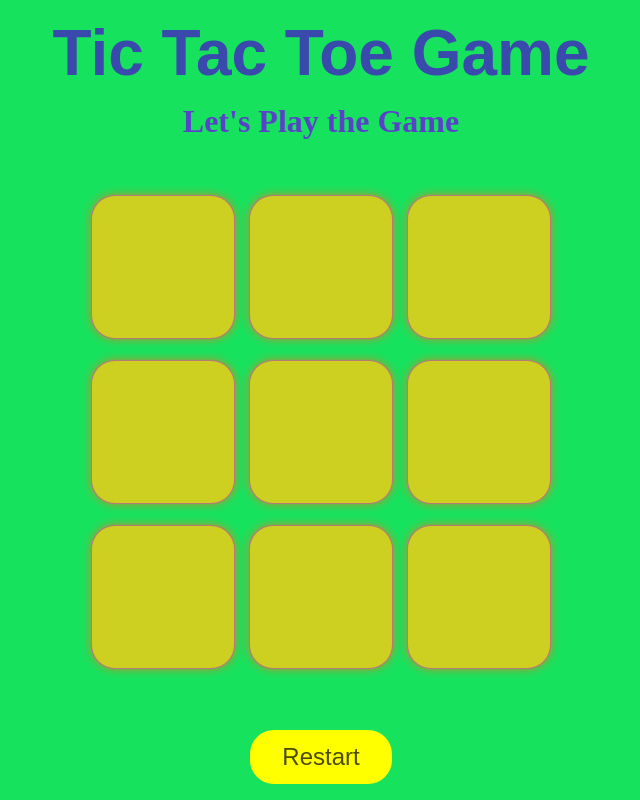
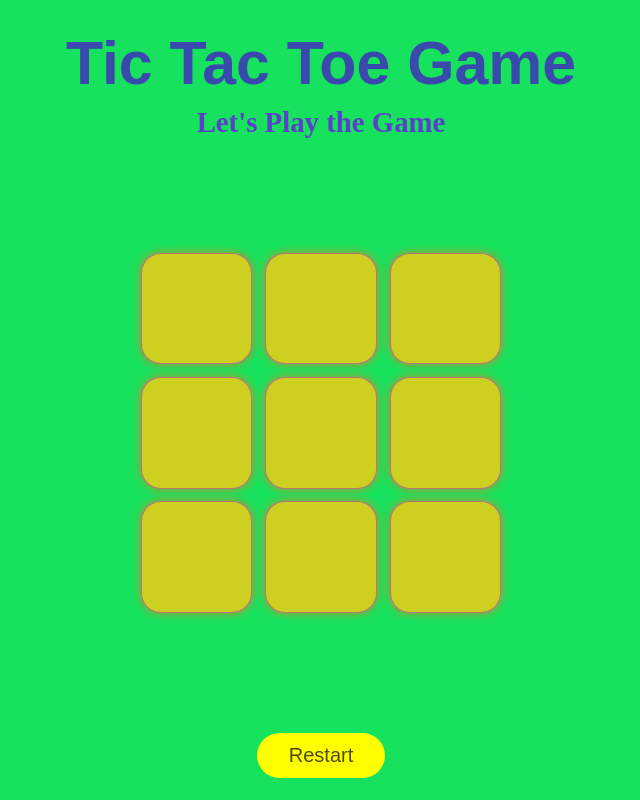
Before and after one commit to PranavYeole03/TicTac, a plain HTML site: page index.html in a window 1280 px wide. Shown: the whole page, without its empty margins (319-959 px from the left). Drawn offline with Linux system fonts and the light colour scheme.

Commit message:
first commit

```diff
--- a/Tictac.css
+++ b/Tictac.css
@@ -1,6 +1,7 @@
+/* Reset */
 * {
+  margin: 0;
   padding: 0;
-  margin: 0;
   box-sizing: border-box;
 }
 
@@ -10,6 +11,8 @@ body {
   text-align: center;
 
   min-height: 100vh;
+  padding: 12px;
+
   display: flex;
   flex-direction: column;
   align-items: center;
@@ -20,18 +23,22 @@ body {
 /* Title */
 h1 {
   margin-top: 1rem;
+  margin-bottom: 0.5rem;
   color: #394aac;
   font-family: fantasy;
-  font-size: clamp(2.5rem, 6vw, 4rem);
+  font-size: clamp(2.2rem, 6vw, 3.8rem);
 }
 
 /* Message */
+.msg-container {
+  margin-bottom: 12px;
+}
+
 #msg {
-  font-family: 'Times New Roman';
-  font-size: clamp(1.2rem, 3vw, 2rem);
+  font-family: "Times New Roman", serif;
+  font-size: clamp(1.2rem, 3vw, 1.8rem);
   font-weight: 700;
   color: #5a41ca;
-  margin-top: 0.8rem;
 }
 
 /* Board container */
@@ -42,44 +49,57 @@ h1 {
   align-items: center;
 }
 
-/* Game grid */
+/* Game grid – PERFECT 3x3 */
 .game {
-  height: 60vmin;
-  width: 60vmin;
-  display: flex;
-  justify-content: center;
-  flex-wrap: wrap;
-  gap: 0.9rem;
+  display: grid;
+  grid-template-columns: repeat(3, 1fr);
+  gap: 0.8rem;
+
+  width: min(90vw, 360px);
+  height: min(90vw, 360px);
 }
 
 /* Boxes */
 .box {
-  height: 18vmin;
-  width: 18vmin;
+  width: 100%;
+  height: 100%;
+
   border: 1px solid #9a05f06c;
-  border-radius: 24px;
+  border-radius: 20px;
   box-shadow: 0px 0px 10px #c98a2c;
-  font-size: clamp(2.5rem, 8vw, 4rem);
-  font-weight: 700;
+
   background-color: #cdd021;
   color: #51057d;
+
+  font-size: clamp(2rem, 8vw, 3.5rem);
+  font-weight: 700;
+
   cursor: pointer;
+  touch-action: manipulation;
+
+  display: flex;
+  align-items: center;
+  justify-content: center;
+
   transition: transform 0.15s ease, background-color 0.15s ease;
 }
 
 .box:hover {
   transform: scale(1.05);
+  background-color: #d8db2a;
 }
 
 /* Restart button */
 #restart {
-  margin-bottom: 1rem;
+  margin: 18px 0 10px;
+  padding: 0.7rem 2rem;
+
   background-color: yellow;
   color: rgba(0, 0, 0, 0.7);
+
   border: none;
   border-radius: 24px;
-  padding: 0.8rem 2rem;   /* FIXED */
-  font-size: 24px;
+  font-size: 20px;
   cursor: pointer;
 }
 
@@ -87,7 +107,7 @@ h1 {
   background-color: #ffd000;
 }
 
-/* Blink animation */
+/* Blink animation (win message) */
 .blink {
   animation: blinkAnimation 0.7s infinite;
   font-weight: bold;
@@ -99,3 +119,11 @@ h1 {
   50% { opacity: 0; }
   100% { opacity: 1; }
 }
+
+/* Extra small phones */
+@media (max-width: 400px) {
+  #restart {
+    font-size: 18px;
+    padding: 0.6rem 1.6rem;
+  }
+}
```
